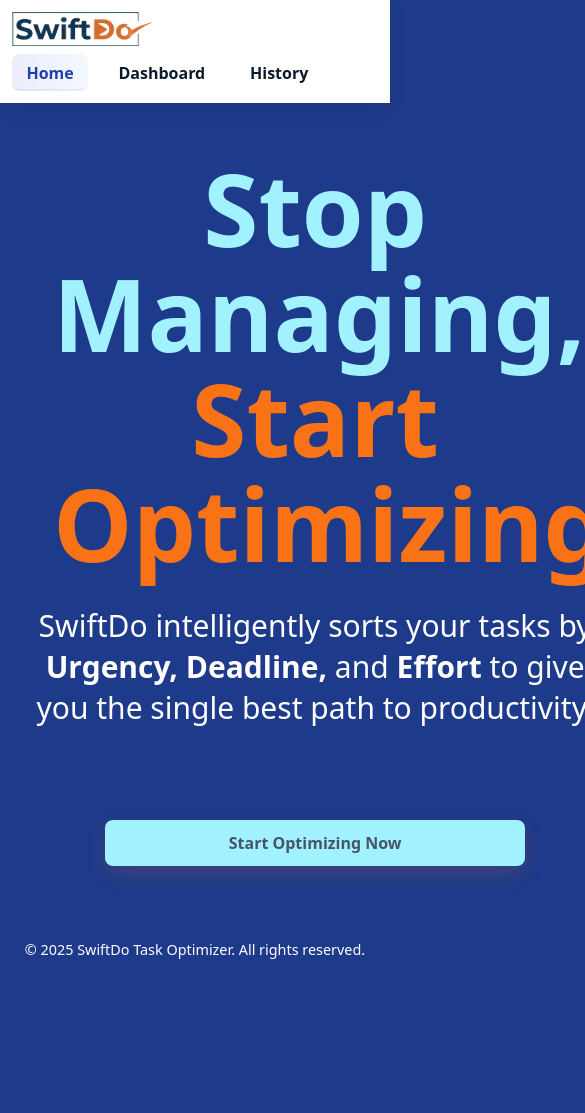
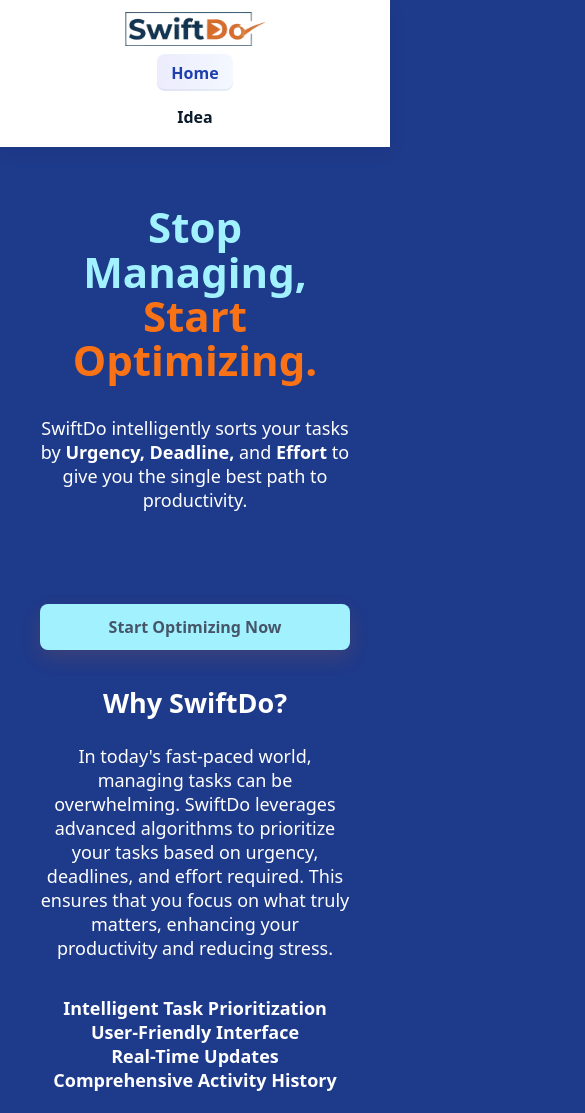
Before and after one commit to Ramzeszxc/CCC181_LabActivity2, a plain HTML site: page content/index.html in a window 390 px wide. Shown: the top 1113 px of the page, 585 px wide, since content can reach past the window. Before the commit the page ends 998 px from the top, so only its background shows below. Drawn offline with Linux system fonts and the light colour scheme.

Commit message:
Updates: All html and css done

```diff
--- a/content/index.html
+++ b/content/index.html
@@ -11,27 +11,39 @@
         <div class="logo">
             <img src="../styles/Logo_SwiftDo.webp" alt="SwiftDo Logo" width="150" height="50">
         </div>
-        <section class="navigator">
+        <nav class="navigator">
             <ul>
                 <li><a href="index.html" class="active" aria-current="page">Home</a></li>
-                <li><a href="dashboard.html" target="_blank">Dashboard</a></li>
-                <li><a href="history.html" target="_blank">History</a></li>
+                <li><a href="#Project_Idea">Idea</a></li>
+            </ul>
+        </nav>
+    </header>
+
+    <main>
+        <article>
+            <h1 id="firstsecond">
+                <span class="first">Stop Managing,</span><br>
+                <span class="second">Start Optimizing.</span>
+            </h1>
+            <p class="text">SwiftDo intelligently sorts your tasks by <strong>Urgency, Deadline,</strong> and <strong>Effort</strong> to give you the single best path to productivity.</p>
+        </article>
+
+        <section class="Continue">
+            <a href="dashboard.html">Start Optimizing Now</a>
+        </section>
+
+        <section id="Project_Idea" class="text">
+            <h2>Why SwiftDo?</h2>
+            <p>In today's fast-paced world, managing tasks can be overwhelming. SwiftDo leverages advanced algorithms to prioritize your tasks based on urgency, deadlines, and effort required. This ensures that you focus on what truly matters, enhancing your productivity and reducing stress.</p>
+            <ul class="features">
+                <li><strong>Intelligent Task Prioritization</strong></li>
+                <li><strong>User-Friendly Interface</strong></li>
+                <li><strong>Real-Time Updates</strong></li>
+                <li><strong>Comprehensive Activity History</strong></li>
             </ul>
         </section>
-    </header>
-    <main>
-        <article>
-            <h1 id="firstsecond"> <span class="first">Stop Managing, </span> <br>
-            <span class="second">Start Optimizing. </span>
-            </h1>
-            <p class="text">SwiftDo intelligently sorts your tasks by <strong>Urgency,
-                Deadline,</strong> and <strong>Effort</strong> to give you the single best path to
-                productivity.</p>
-        </article>
-        <section class="Continue">
-            <a href="dashboard.html"> Start Optimizing Now </a>
-        </section>
     </main>
+
     <footer>
         <p>&copy; 2025 SwiftDo Task Optimizer. All rights reserved.</p>
     </footer>
--- a/styles/style.css
+++ b/styles/style.css
@@ -1,5 +1,6 @@
 html, body {
     height: 100%;
+    scroll-behavior: smooth;
 }
 
 body {
@@ -85,6 +86,15 @@ header {
     transform: translateY(-4px);
     box-shadow: 0 14px 36px rgba(249,115,22,0.20);
     opacity: 0.97;
+}
+
+ul.features {
+    list-style-type: none;
+    padding-left: 0;
+    display: inline-block;
+    gap: 20px;
+    flex-wrap: wrap;
+    justify-content: center;
 }
 
 .logo img {
@@ -219,7 +229,6 @@ input[type="date"], input[type="number"] { width:50%; padding:10px 12px; border-
 .history-card.missed { border-left:6px solid #ef4444; }
 .history-card.cancelled { border-left:6px solid #f97316; }
 
-/* New: Summary Bar Styles */
 .summary-bar {
     display: flex;
     gap: 1rem;
@@ -264,7 +273,6 @@ input[type="date"], input[type="number"] { width:50%; padding:10px 12px; border-
     color: #F97316;
 }
 
-/* Updated: Form Card with Twist */
 .form-card {
     max-width: 1000px;
     margin: 0 auto 2rem;
@@ -281,7 +289,6 @@ input[type="date"], input[type="number"] { width:50%; padding:10px 12px; border-
     box-shadow: 0 0 0 3px rgba(249,115,22,0.1);
 }
 
-/* New: Urgency Bar Styles */
 .urgency-bar {
     width: 100%;
     height: 8px;
@@ -302,7 +309,6 @@ input[type="date"], input[type="number"] { width:50%; padding:10px 12px; border-
     transition: width 0.3s ease;
 }
 
-/* Updated: Task List as Grid with Cards */
 .list-card {
     max-width: 100%;
     animation: fadeIn 0.7s ease-in;
@@ -367,7 +373,6 @@ input[type="date"], input[type="number"] { width:50%; padding:10px 12px; border-
     flex: 1;
 }
 
-/* Updated: Run Optimizer Button */
 .run-optimizer {
     position: absolute;
     right: 1rem;
@@ -388,21 +393,16 @@ input[type="date"], input[type="number"] { width:50%; padding:10px 12px; border-
     box-shadow: 0 12px 40px rgba(249,115,22,0.2);
 }
 
-/* New: Fade-In Animation */
 @keyframes fadeIn {
     from { opacity: 0; transform: translateY(20px); }
     to { opacity: 1; transform: translateY(0); }
 }
 
-/* responsive */
 @media (max-width: 980px) {
     .form-row { grid-template-columns: 1fr 1fr; }
     .history-grid { grid-template-columns: 1fr; }
     .list-card { max-width: none; }
     .run-optimizer { position: static; display:block; width:100%; margin-top:6px; }
-
-    /* small focus state */
-    .task-form input:focus, .task-form textarea:focus, .run-optimizer:focus { outline: 3px solid rgba(37,99,235,0.12); outline-offset:2px; }
 
     header {
         flex-direction: column;
@@ -420,6 +420,9 @@ input[type="date"], input[type="number"] { width:50%; padding:10px 12px; border-
         width: 140px;
     }
 
+    #firstsecond { font-size: 60px; padding: 10% 3%; }
+    .text { font-size: 22px; }
+
     .Continue {
         padding: 12px;
         width: calc(100% - 2rem);
@@ -431,21 +434,18 @@ input[type="date"], input[type="number"] { width:50%; padding:10px 12px; border-
         padding: 12px 0;
     }
 
-    /* Responsive Updates for Dashboard */
-    .summary-bar {
-        flex-direction: column;
-    }
+    .summary-bar { flex-direction: column; }
+    .task-grid { grid-template-columns: 1fr; }
+}
 
-    .task-grid {
-        grid-template-columns: 1fr;
-    }
-
-    .run-optimizer {
-        position: static;
-        display: block;
-        width: 100%;
-        margin-bottom: 1rem;
-    }
+@media (max-width: 600px) {
+    header { align-items: center; text-align: center; }
+    .navigator ul { flex-direction: column; gap: 0.5rem; }
+    #firstsecond { font-size: 42px; }
+    .text { font-size: 18px; padding: 0 1rem; }
+    .page-title { text-align: center; font-size: 1.5rem; }
+    .summary-bar, .form-row, .history-grid, .task-grid { display: flex; flex-direction: column; }
+    input[type="date"], input[type="number"] { width: 100%; }
 }
 
 main {
```
Also changed, not shown: content/dashboard.html (+17 -17 lines), content/history.html (+11 -7 lines).
